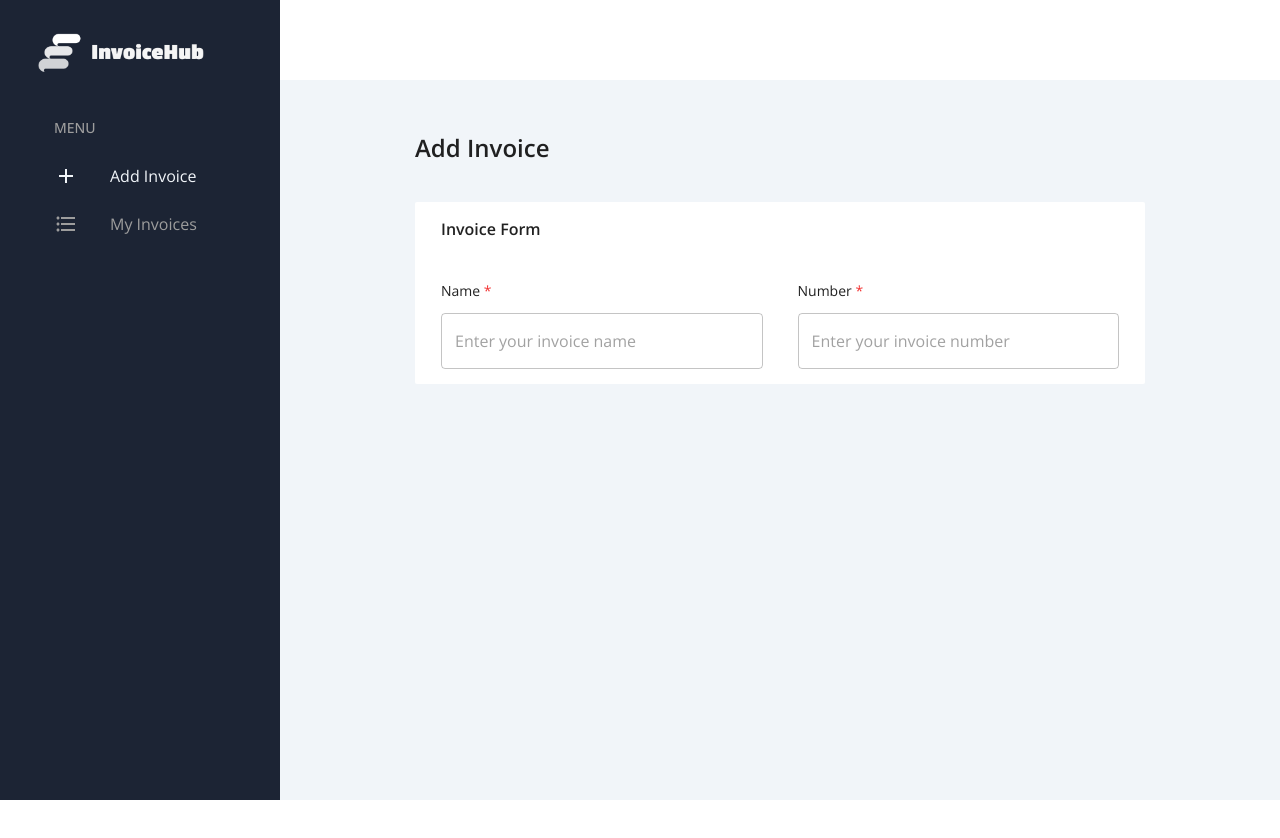
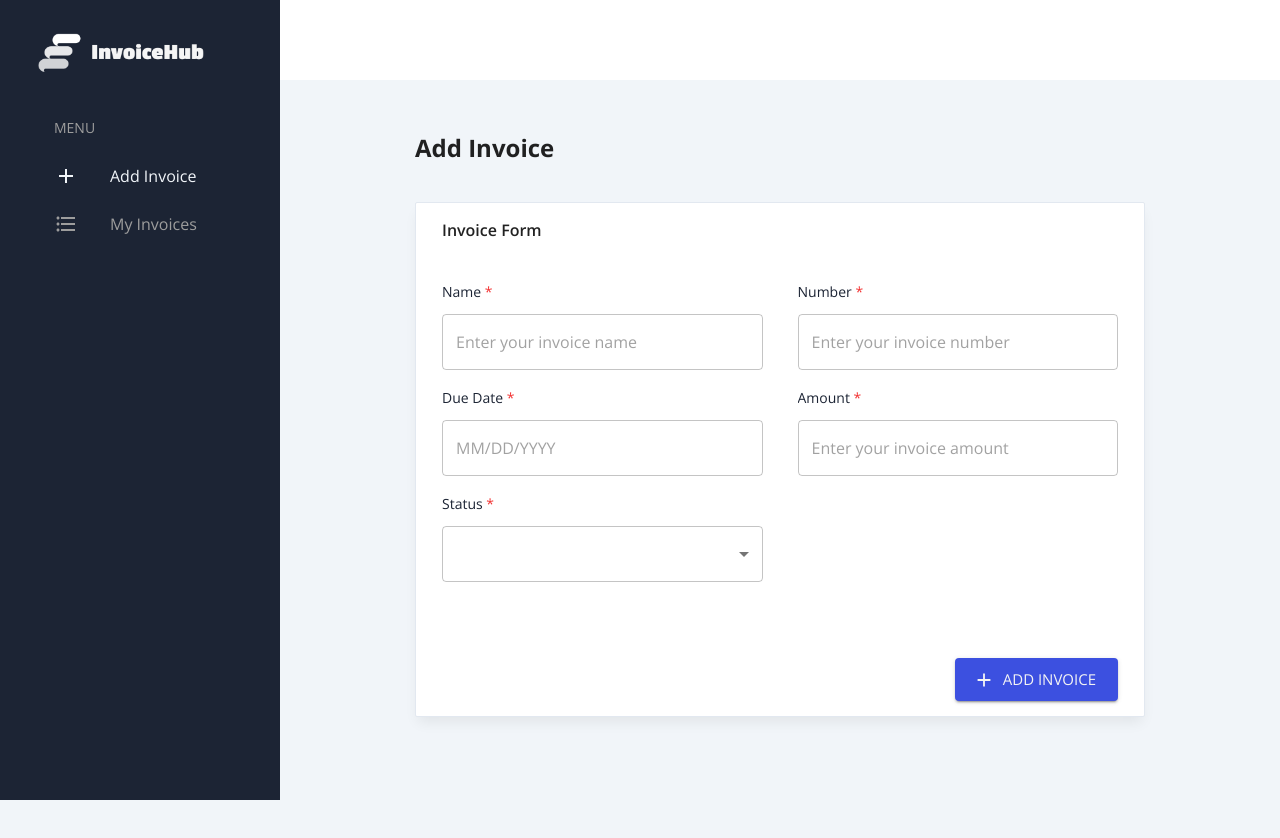
Before and after one commit to up2dul/nabitu-invoicehub, a Next.js app: page /invoices/add in a window 1280 px wide. Shown: the top 838 px of the page. Before the commit the page ends 800 px from the top, so only its background shows below. Built offline with nearby package versions, Linux system fonts and the light colour scheme; what @mui/material-nextjs would draw is missing.

Commit message:
feat: date picker setup and page update

```diff
--- a/src/app/invoices/add/page.tsx
+++ b/src/app/invoices/add/page.tsx
@@ -1,4 +1,15 @@
-import { Box, Grid2 as Grid, TextField, Typography } from "@mui/material";
+import { Add } from "@mui/icons-material";
+import {
+  Box,
+  Button,
+  Grid2 as Grid,
+  InputLabel,
+  MenuItem,
+  Select,
+  TextField,
+  Typography,
+} from "@mui/material";
+import { DatePicker } from "@mui/x-date-pickers";
 
 export const metadata = {
   title: "Add Invoice",
@@ -10,6 +21,7 @@ export default function InvoicesAddPage() {
       component="section"
       sx={{
         pt: "52px",
+        pb: "315px",
         px: { xs: "10px", sm: "40px", md: "60px", lg: "135px" },
       }}
     >
@@ -22,7 +34,9 @@ export default function InvoicesAddPage() {
           mt: "38px",
           p: "15px 26px",
           bgcolor: "white",
+          border: "1px solid #E2E8F0",
           borderRadius: "2px",
+          boxShadow: "0 8px 13px -3px rgba(0, 0, 0, 0.07)",
         }}
       >
         <Typography sx={{ mb: "40px", fontWeight: 600 }}>
@@ -32,11 +46,14 @@ export default function InvoicesAddPage() {
         <form>
           <Grid container columnSpacing="35px" rowSpacing="18px">
             <Grid size={{ xs: 12, md: 6 }}>
-              <Typography variant="body2">
+              <InputLabel
+                htmlFor="invoice-name"
+                sx={{ fontSize: "14px", color: "primary.dark" }}
+              >
                 Name <span style={{ color: "#F23030" }}>*</span>
-              </Typography>
+              </InputLabel>
               <TextField
-                id="name"
+                id="invoice-name"
                 placeholder="Enter your invoice name"
                 variant="outlined"
                 sx={{ mt: "12px", width: "100%" }}
@@ -44,15 +61,65 @@ export default function InvoicesAddPage() {
             </Grid>
 
             <Grid size={{ xs: 12, md: 6 }}>
-              <Typography variant="body2">
+              <InputLabel
+                htmlFor="invoice-number"
+                sx={{ fontSize: "14px", color: "primary.dark" }}
+              >
                 Number <span style={{ color: "#F23030" }}>*</span>
-              </Typography>
+              </InputLabel>
               <TextField
-                id="number"
+                id="invoice-number"
                 placeholder="Enter your invoice number"
                 variant="outlined"
                 sx={{ mt: "12px", width: "100%" }}
               />
+            </Grid>
+
+            <Grid size={{ xs: 12, md: 6 }}>
+              <InputLabel sx={{ fontSize: "14px", color: "primary.dark" }}>
+                Due Date <span style={{ color: "#F23030" }}>*</span>
+              </InputLabel>
+              <DatePicker sx={{ mt: "12px", width: "100%" }} />
+            </Grid>
+
+            <Grid size={{ xs: 12, md: 6 }}>
+              <InputLabel
+                htmlFor="invoice-amount"
+                sx={{ fontSize: "14px", color: "primary.dark" }}
+              >
+                Amount <span style={{ color: "#F23030" }}>*</span>
+              </InputLabel>
+              <TextField
+                id="invoice-amount"
+                placeholder="Enter your invoice amount"
+                variant="outlined"
+                sx={{ mt: "12px", width: "100%" }}
+              />
+            </Grid>
+
+            <Grid size={{ xs: 12, md: 6 }}>
+              <InputLabel
+                htmlFor="invoice-status"
+                sx={{ fontSize: "14px", color: "primary.dark" }}
+              >
+                Status <span style={{ color: "#F23030" }}>*</span>
+              </InputLabel>
+              <Select id="invoice-status" sx={{ mt: "12px", width: "100%" }}>
+                <MenuItem value="paid">Paid</MenuItem>
+                <MenuItem value="unpaid">Unpaid</MenuItem>
+                <MenuItem value="pending">Pending</MenuItem>
+              </Select>
+            </Grid>
+
+            <Grid size={12} sx={{ mt: "58px", textAlign: "right" }}>
+              <Button
+                variant="contained"
+                color="primary"
+                size="large"
+                startIcon={<Add />}
+              >
+                Add Invoice
+              </Button>
             </Grid>
           </Grid>
         </form>
--- a/src/app/invoices/layout.tsx
+++ b/src/app/invoices/layout.tsx
@@ -1,6 +1,16 @@
 import { Sidebar } from "@/components/sidebar";
 import { Topbar } from "@/components/topbar";
 import { Box } from "@mui/material";
+import type { Metadata } from "next";
+
+export const metadata: Metadata = {
+  title: {
+    template: "%s | InvoiceHub",
+    default: "InvoiceHub",
+  },
+  description:
+    "InvoiceHub is a free and open-source invoicing software for small businesses.",
+};
 
 export default function InvoicesLayout({
   children,
--- a/src/app/layout.tsx
+++ b/src/app/layout.tsx
@@ -1,26 +1,19 @@
+"use client";
 import theme from "@/theme";
 import { ThemeProvider } from "@mui/material";
 import { AppRouterCacheProvider } from "@mui/material-nextjs/v15-appRouter";
 import CssBaseline from "@mui/material/CssBaseline";
 import InitColorSchemeScript from "@mui/material/InitColorSchemeScript";
-import type { Metadata } from "next";
+import { LocalizationProvider } from "@mui/x-date-pickers";
+import { AdapterDayjs } from "@mui/x-date-pickers/AdapterDayjs";
 import { Open_Sans } from "next/font/google";
 
 const openSans = Open_Sans({
   variable: "--open-sans",
-  weight: ["400", "500", "600"],
+  weight: ["400", "600", "700"],
   subsets: ["latin"],
   display: "swap",
 });
-
-export const metadata: Metadata = {
-  title: {
-    template: "%s | InvoiceHub",
-    default: "InvoiceHub",
-  },
-  description:
-    "InvoiceHub is a free and open-source invoicing software for small businesses.",
-};
 
 export default function RootLayout({
   children,
@@ -38,7 +31,9 @@ export default function RootLayout({
         <AppRouterCacheProvider options={{ enableCssLayer: true }}>
           <ThemeProvider theme={theme}>
             <CssBaseline />
-            {children}
+            <LocalizationProvider dateAdapter={AdapterDayjs}>
+              {children}
+            </LocalizationProvider>
           </ThemeProvider>
         </AppRouterCacheProvider>
       </body>
```
